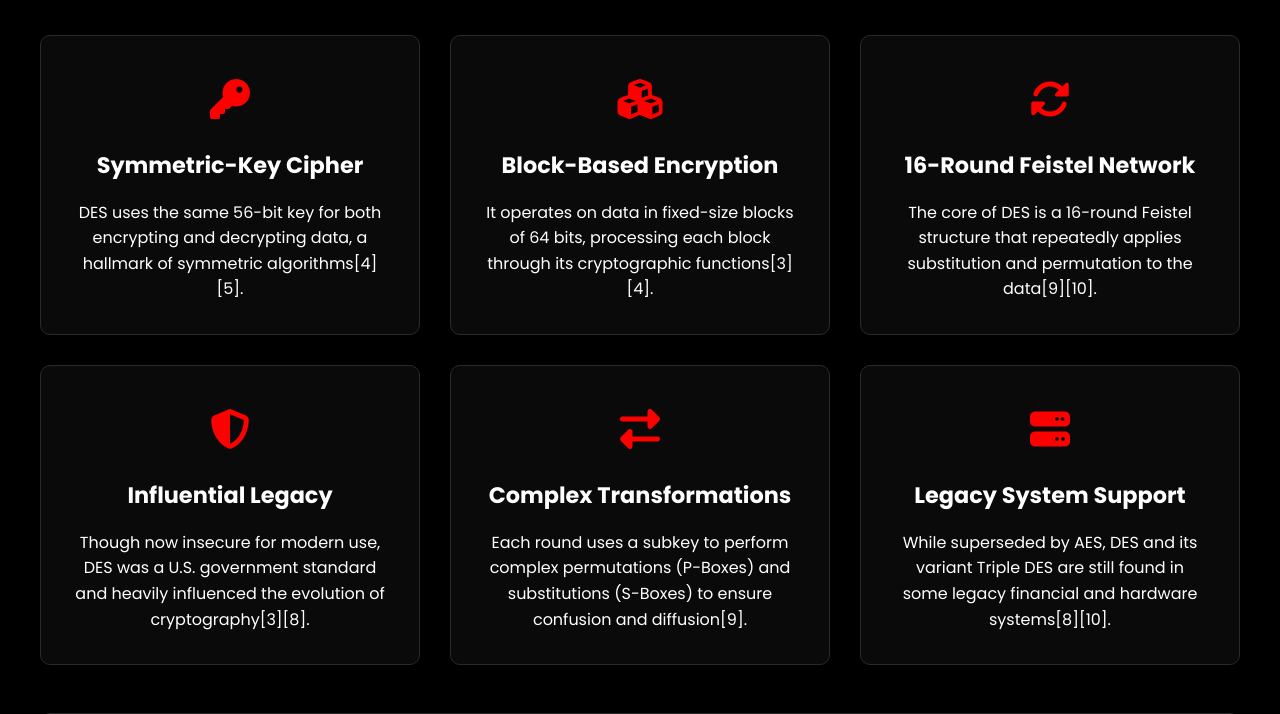
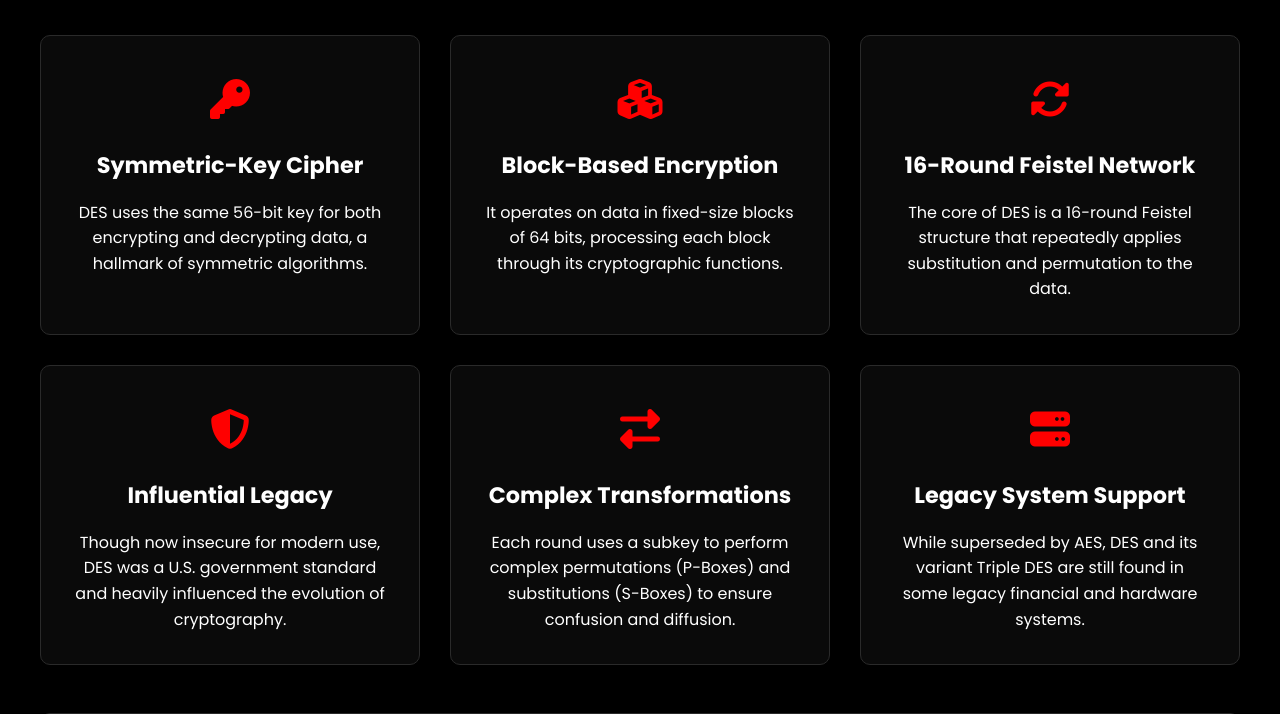
Before and after one commit to The-Web-Dev-Forge/AlgoVault, a Django app: page /des/ in a window 1280 px wide. Shown: the part 1087-1801 px from the top of the page. Run offline with Django 5.2, Linux system fonts and the light colour scheme.

Commit message:
Update des.html: improvements for DES template

```diff
--- a/Cryptography/templates/des.html
+++ b/Cryptography/templates/des.html
@@ -67,32 +67,32 @@
         <div class="feature-card">
             <div class="feature-icon"><i class="fas fa-key"></i></div>
             <h3 class="feature-title">Symmetric-Key Cipher</h3>
-            <p>DES uses the same 56-bit key for both encrypting and decrypting data, a hallmark of symmetric algorithms[4][5].</p>
+            <p>DES uses the same 56-bit key for both encrypting and decrypting data, a hallmark of symmetric algorithms.</p>
         </div>
         <div class="feature-card">
             <div class="feature-icon"><i class="fas fa-cubes"></i></div>
             <h3 class="feature-title">Block-Based Encryption</h3>
-            <p>It operates on data in fixed-size blocks of 64 bits, processing each block through its cryptographic functions[3][4].</p>
+            <p>It operates on data in fixed-size blocks of 64 bits, processing each block through its cryptographic functions.</p>
         </div>
         <div class="feature-card">
             <div class="feature-icon"><i class="fas fa-sync-alt"></i></div>
             <h3 class="feature-title">16-Round Feistel Network</h3>
-            <p>The core of DES is a 16-round Feistel structure that repeatedly applies substitution and permutation to the data[9][10].</p>
+            <p>The core of DES is a 16-round Feistel structure that repeatedly applies substitution and permutation to the data.</p>
         </div>
         <div class="feature-card">
             <div class="feature-icon"><i class="fas fa-shield-alt"></i></div>
             <h3 class="feature-title">Influential Legacy</h3>
-            <p>Though now insecure for modern use, DES was a U.S. government standard and heavily influenced the evolution of cryptography[3][8].</p>
+            <p>Though now insecure for modern use, DES was a U.S. government standard and heavily influenced the evolution of cryptography.</p>
         </div>
         <div class="feature-card">
             <div class="feature-icon"><i class="fas fa-exchange-alt"></i></div>
             <h3 class="feature-title">Complex Transformations</h3>
-            <p>Each round uses a subkey to perform complex permutations (P-Boxes) and substitutions (S-Boxes) to ensure confusion and diffusion[9].</p>
+            <p>Each round uses a subkey to perform complex permutations (P-Boxes) and substitutions (S-Boxes) to ensure confusion and diffusion.</p>
         </div>
         <div class="feature-card">
             <div class="feature-icon"><i class="fas fa-server"></i></div>
             <h3 class="feature-title">Legacy System Support</h3>
-            <p>While superseded by AES, DES and its variant Triple DES are still found in some legacy financial and hardware systems[8][10].</p>
+            <p>While superseded by AES, DES and its variant Triple DES are still found in some legacy financial and hardware systems.</p>
         </div>
     </div>
 
@@ -116,7 +116,7 @@
             <div class="info-text">
                 <ol>
                     <li><strong>Enter Data:</strong> Type or paste the text you want to encrypt. If decrypting, paste the Base64-encoded ciphertext.</li>
-                    <li><strong>Provide Key:</strong> Enter an 8-character (64-bit) secret key. This same key must be used for both encryption and decryption[7].</li>
+                    <li><strong>Provide Key:</strong> Enter an 8-character (64-bit) secret key. This same key must be used for both encryption and decryption.</li>
                     <li><strong>Select Operation:</strong> Choose whether to "Encrypt" or "Decrypt" from the dropdown menu.</li>
                     <li><strong>Process:</strong> Click the "Process" button to perform the cryptographic operation via an API call.</li>
                     <li><strong>View and Copy Result:</strong> The result will appear in the output box below. Use the "Copy to Clipboard" button for easy access.</li>
```
